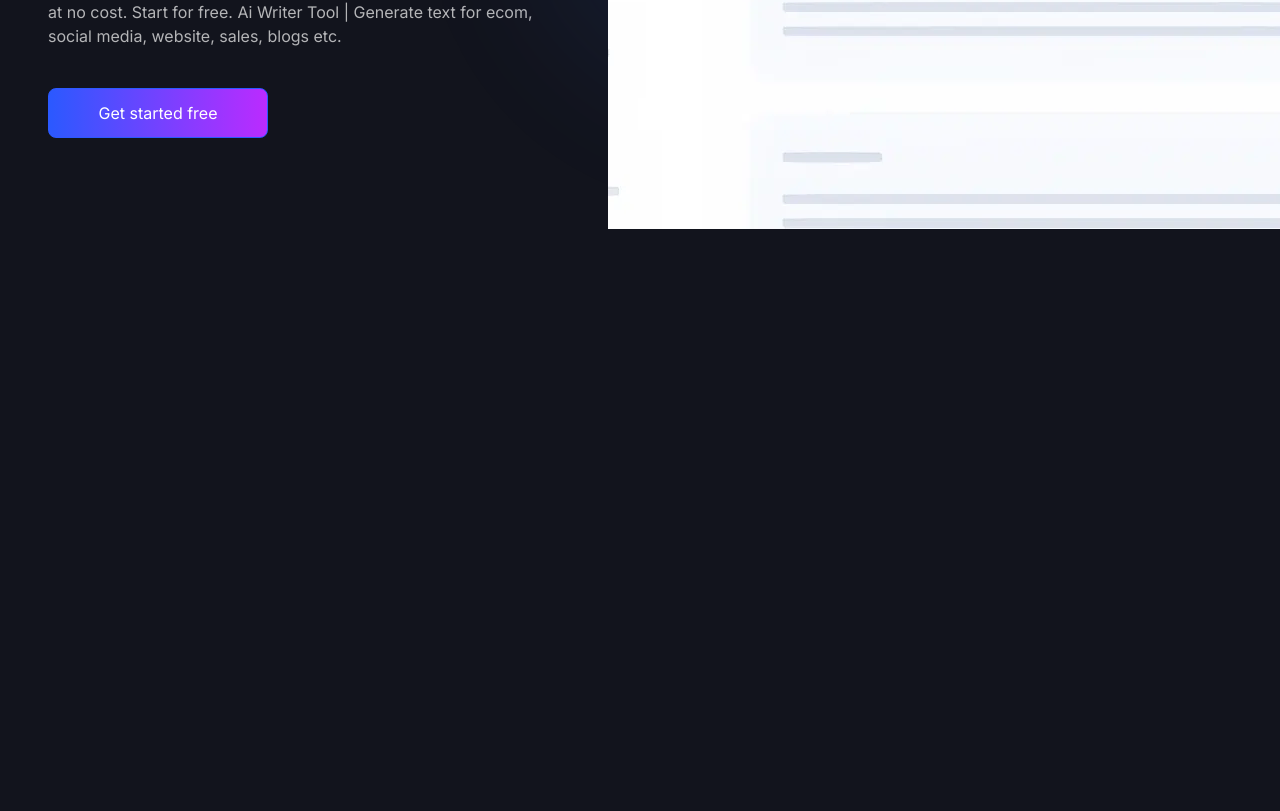
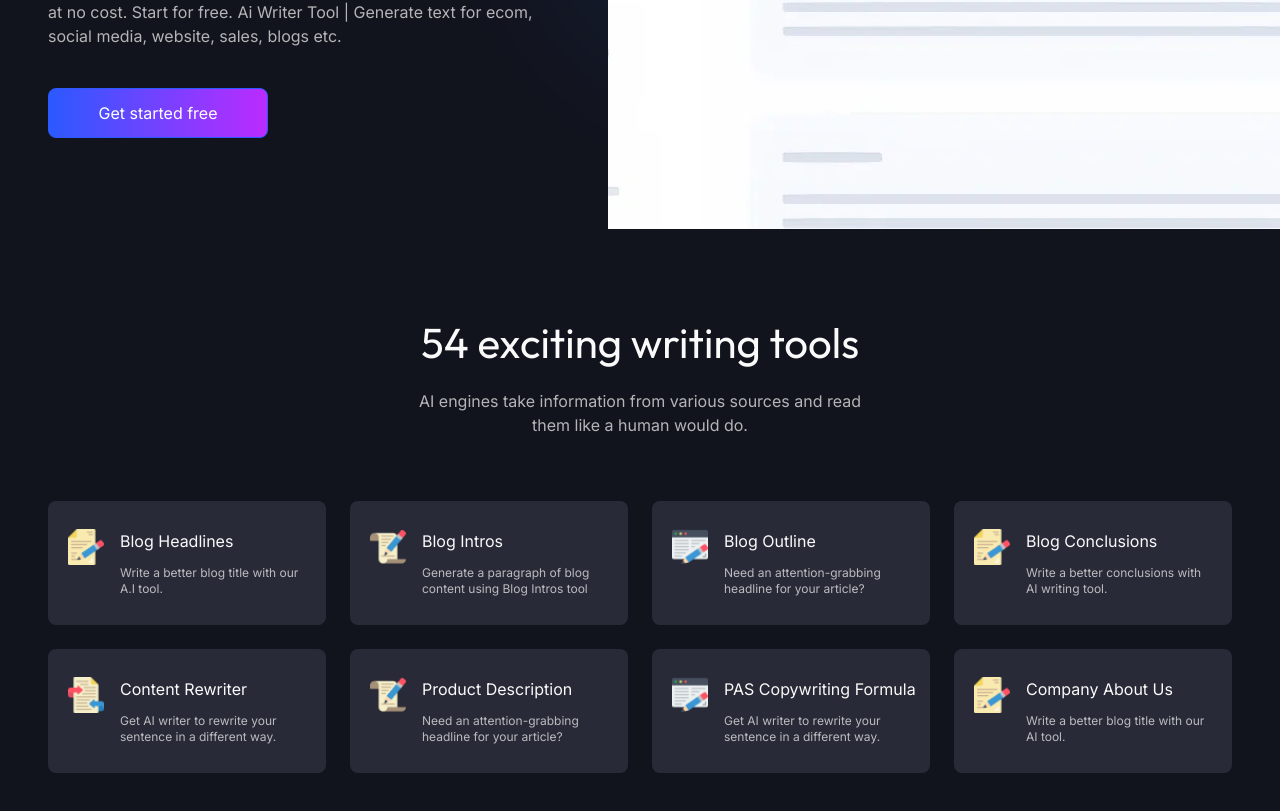
Before and after one commit to Mehedi-Hasan0/hotch-potch, a Next.js app: page / in a window 1280 px wide. Shown: the part 1878-2689 px from the top of the page. Before the commit the page ends 2107 px from the top, so only its background shows below. Built offline with nearby package versions, Linux system fonts and the light colour scheme.

Commit message:
[ADD] Tools section added

```diff
--- a/src/app/page.tsx
+++ b/src/app/page.tsx
@@ -1,6 +1,7 @@
 import Banner from "@/components/Banner";
 import Company from "@/components/Company";
 import Content from "@/components/Content";
+import Tools from "@/components/Tools";
 
 export default function Home() {
   console.log("server");
@@ -33,6 +34,7 @@
           blobStyle="right-[100px] lg:right-[240px] xl:right-[300px] 2xl:right-[400px] -top-5 md:top-0 2xl:top-10 bg-[#366bf215]"
         />
       </div>
+      <Tools />
     </main>
   );
 }
--- /dev/null
+++ b/src/components/Tools.tsx
@@ -0,0 +1,18 @@
+import ToolsCard from "./ToolsCard";
+
+export default function Tools() {
+  return (
+    <div className="section-padding main-container pb-6 md:pb-8 lg:pb-12 xl:pb-14 flex flex-col gap-8 md:gap-10 lg:gap-12 xl:gap-16">
+      <div className="flex flex-col gap-4 lg:gap-5 xl:gap-7 items-center">
+        <h2 className="sub-heading text-secondary ">
+          54 exciting writing tools
+        </h2>
+        <p className="desc-text text-secondary/70 text-center">
+          AI engines take information from various sources and read <br /> them
+          like a human would do.
+        </p>
+      </div>
+      <ToolsCard />
+    </div>
+  );
+}
--- /dev/null
+++ b/src/components/ToolsCard.tsx
@@ -0,0 +1,25 @@
+import { toolsData } from "@/data";
+import Image from "next/image";
+
+export default function ToolsCard() {
+  return (
+    <div className="grid grid-cols-1 md:grid-cols-2 lg:grid-cols-3 xl:grid-cols-4 gap-4 xl:gap-6">
+      {toolsData.map((tool, idx) => (
+        <div key={idx} className="px-5 py-7 bg-[#282A37] rounded-lg flex gap-4">
+          <Image
+            src={tool.icon}
+            alt={tool.title}
+            width={34}
+            height={34}
+            className="w-9 h-9"
+          />
+
+          <div className="flex flex-col lg:gap-2 xl:gap-3 2xl:gap-3.5">
+            <p className="desc-text text-nowrap text-secondary">{tool.title}</p>
+            <p className="mini-text text-secondary/70">{tool.desc}</p>
+          </div>
+        </div>
+      ))}
+    </div>
+  );
+}
--- a/src/data/index.ts
+++ b/src/data/index.ts
@@ -46,3 +46,46 @@
     icon: "/assets/icons/company-logo/com-logo-8.svg",
   },
 ];
+
+export const toolsData = [
+  {
+    icon: "/assets/images/tool/tool-1.png",
+    title: "Blog Headlines",
+    desc: "Write a better blog title with our A.I tool.",
+  },
+  {
+    icon: "/assets/images/tool/tool-2.png",
+    title: "Blog Intros",
+    desc: "Generate a paragraph of blog content using Blog Intros tool",
+  },
+  {
+    icon: "/assets/images/tool/tool-3.png",
+    title: "Blog Outline",
+    desc: "Need an attention-grabbing headline for your article?",
+  },
+  {
+    icon: "/assets/images/tool/tool-1.png",
+    title: "Blog Conclusions",
+    desc: "Write a better conclusions with AI writing tool.",
+  },
+  {
+    icon: "/assets/images/tool/tool-4.png",
+    title: "Content Rewriter",
+    desc: "Get AI writer to rewrite your sentence in a different way.",
+  },
+  {
+    icon: "/assets/images/tool/tool-2.png",
+    title: "Product Description",
+    desc: "Need an attention-grabbing headline for your article?",
+  },
+  {
+    icon: "/assets/images/tool/tool-3.png",
+    title: "PAS Copywriting Formula",
+    desc: "Get AI writer to rewrite your sentence in a different way.",
+  },
+  {
+    icon: "/assets/images/tool/tool-1.png",
+    title: "Company About Us",
+    desc: "Write a better blog title with our AI tool.",
+  },
+];
```
